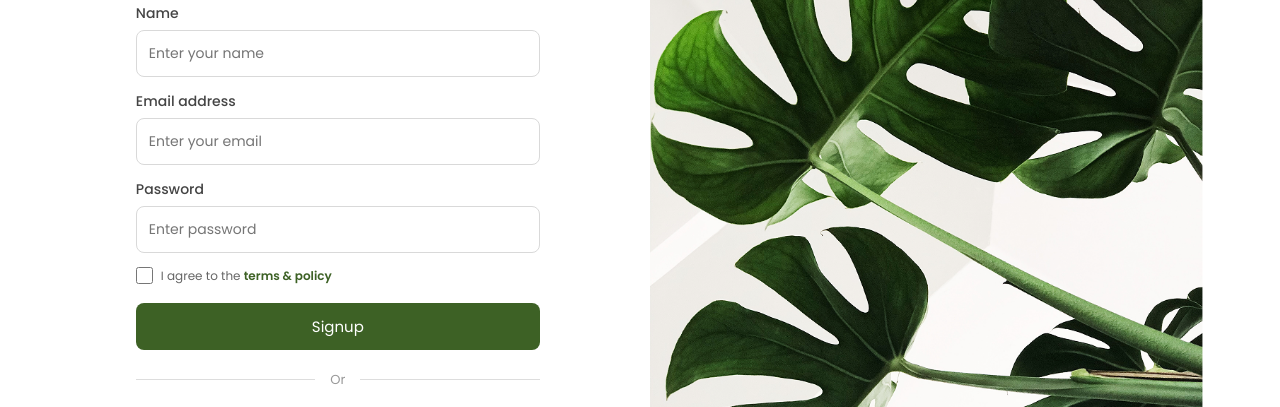
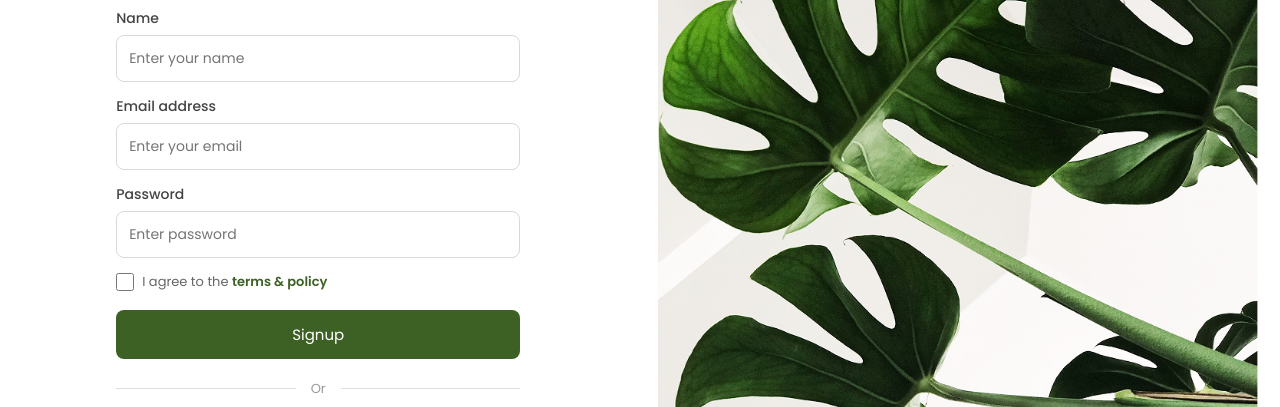
Before and after one commit to aenaakmalll/Login_page, a plain HTML site: page index.html in a window 1280 px wide. Shown: the part 184-591 px from the top of the page. Drawn offline with Linux system fonts and the light colour scheme.

Commit message:
Updated login page styling

```diff
--- a/style.css
+++ b/style.css
@@ -6,309 +6,193 @@
 
 body{
     font-family:"Poppins",sans-serif;
-    background:#ffffff;
+    background:#f4f4f4;
 }
 
 .container{
-
-    width:92%;
-    height:92vh;
-
-    margin:25px auto;
-
+    width:100%;
+    height:100vh;
     display:flex;
-
+    overflow:hidden;
     background:white;
-
-    border-radius:35px;
-
-    overflow:hidden;
-
 }
 
 .left{
+    flex:1;
+    display:flex;
+    justify-content:center;
+    align-items:flex-start;
+    overflow-y:auto;
+    padding:50px;
+    scrollbar-width:none;
+}
 
-    flex:0.9;
-
-    display:flex;
-
-    justify-content:center;
-
-    align-items:center;
-
-    padding:35px 60px;
-
+.left::-webkit-scrollbar{
+    display:none;
 }
 
 .login-box{
-
-    width:404px;
-
+    width:100%;
+    max-width:404px;
     display:flex;
-
     flex-direction:column;
-
+    margin:auto 0;
 }
 
 h1{
-
     font-size:36px;
-
     font-weight:600;
-
     color:#222;
-
     margin-bottom:28px;
-
 }
 
 form{
-
     display:flex;
-
     flex-direction:column;
-
 }
 
 label{
-
     font-size:14px;
-
     font-weight:500;
-
     color:#444;
-
     margin-bottom:6px;
-
 }
 
 input[type=text],
 input[type=email],
 input[type=password]{
-
     width:100%;
-
     padding:12px;
-
     border:1px solid #d9d9d9;
-
     border-radius:8px;
-
     margin-bottom:14px;
-
     font-size:14px;
-
     font-family:"Poppins",sans-serif;
-
 }
 
 input:focus{
-
     outline:none;
-
     border-color:#3d6125;
-
 }
 
 .check{
-
     display:flex;
-
     align-items:center;
-
     gap:8px;
-
     margin-bottom:18px;
-
 }
 
 .check input{
-
-    width:17px;
-
-    height:17px;
-
+    width:18px;
+    height:18px;
 }
 
 .check p{
-
-    font-size:12px;
-
+    font-size:13px;
     color:#666;
-
 }
 
 .check a{
-
     color:#3d6125;
-
     text-decoration:none;
-
     font-weight:600;
-
 }
 
 form button{
-
     width:100%;
-
-    padding:12px;
-
+    padding:13px;
     background:#3d6125;
-
     color:white;
-
     border:none;
-
     border-radius:8px;
-
     cursor:pointer;
-
     font-size:15px;
-
     font-family:"Poppins",sans-serif;
-
 }
 
 form button:hover{
-
     background:#2f4b1c;
-
 }
 
 .line{
-
     display:flex;
-
     align-items:center;
-
     margin:20px 0;
-
 }
 
 .line::before,
 .line::after{
-
     content:"";
-
     flex:1;
-
     height:1px;
-
-    background:#dddddd;
-
+    background:#ddd;
 }
 
 .line span{
-
     margin:0 15px;
-
     color:#999;
-
     font-size:13px;
-
 }
 
 .socials{
-
     display:flex;
-
     gap:12px;
-
 }
 
 .google,
 .apple{
-
     flex:1;
-
     background:white;
-
     border:1px solid #d9d9d9;
-
     border-radius:8px;
-
     padding:12px;
-
     display:flex;
-
     justify-content:center;
-
     align-items:center;
-
     gap:8px;
-
     cursor:pointer;
-
+    font-size:13px;
     color:#333;
-
-    font-size:13px;
-
     font-family:"Poppins",sans-serif;
-
 }
 
 .google:hover,
 .apple:hover{
-
     background:#f7f7f7;
-
 }
 
 .socials img{
-
     width:18px;
-
 }
 
 .bottom{
-
     text-align:center;
-
     margin-top:20px;
-
     font-size:14px;
-
     color:#666;
-
 }
 
 .bottom a{
-
     color:#3d6125;
-
+    text-decoration:none;
     font-weight:600;
-
-    text-decoration:none;
-
 }
 
 .bottom a:hover{
-
     text-decoration:underline;
-
 }
 
 .right{
-
     flex:1.2;
-
+    height:100vh;
     display:flex;
-
     justify-content:center;
-
     align-items:center;
-
-    background:#ffffff;
-
+    overflow:hidden;
 }
 
 .right img{
-
     width:100%;
-
     height:100%;
-
     object-fit:contain;
-
 }
```
